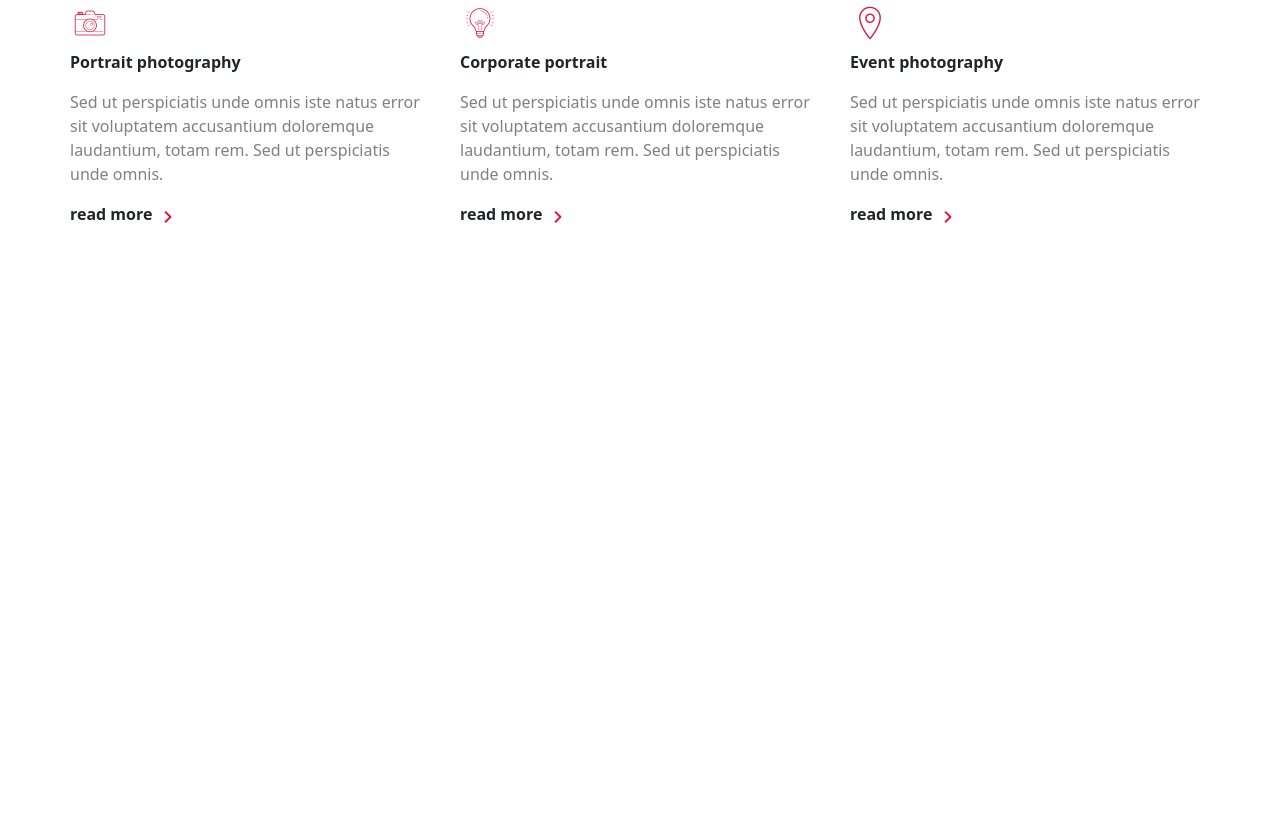
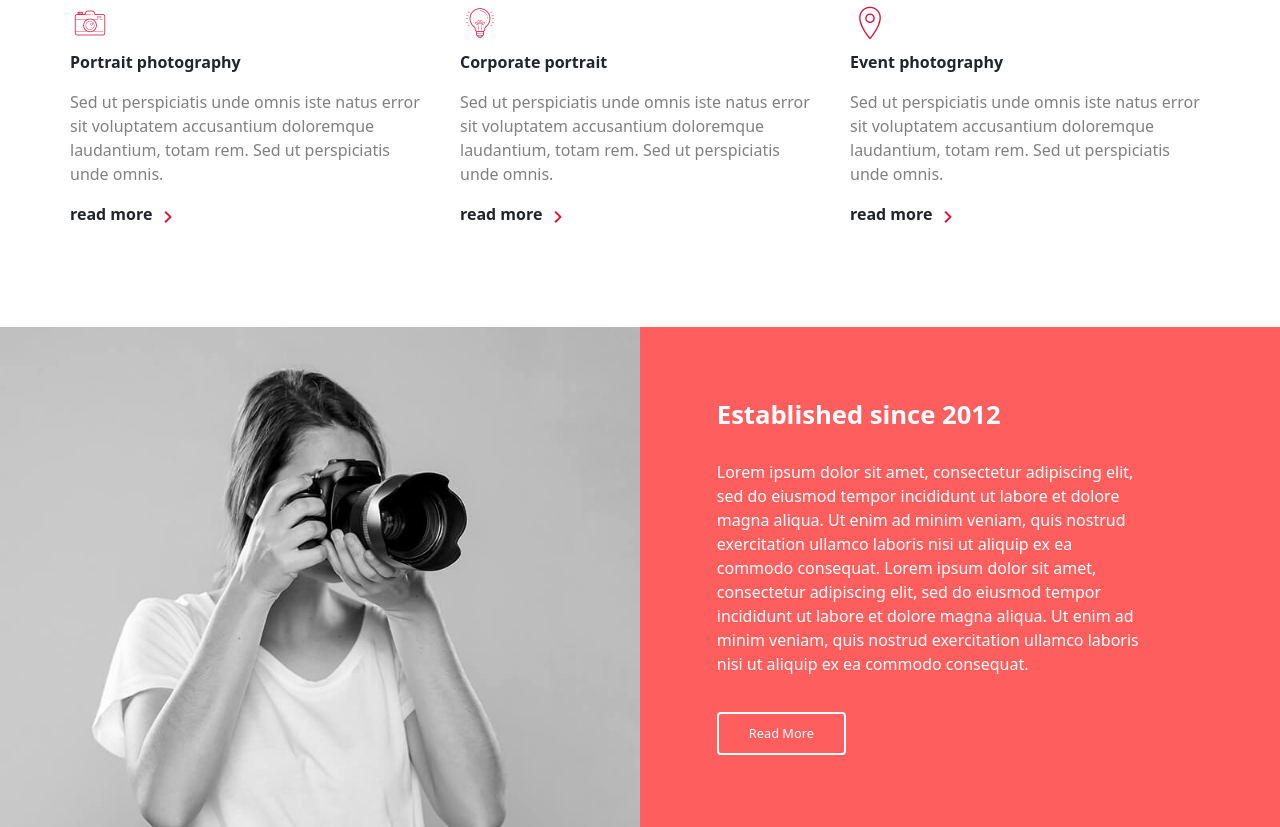
Before and after one commit to websitecreatorx/sajt, a plain HTML site: page index.html in a window 1280 px wide. Shown: the part 1107-1934 px from the top of the page. Before the commit the page ends 1434 px from the top, so only its background shows below. Drawn offline with nearby package versions, Linux system fonts and the light colour scheme.

Commit message:
Add files via upload

```diff
--- a/index.html
+++ b/index.html
@@ -51,7 +51,7 @@
             </div>
         </div>
     </div>
-    <section id="pocetak">
+    <section>
         <div class="container">
             <div class="row">
                 <div class="col-md-12 naslov">
@@ -98,6 +98,23 @@
             </div>
         </div>
     </section>
+    <section>
+        <div class="container crvenicont">
+            <div class="row crvenirow">
+                <div class="crvenaslika">
+                </div>
+                <div class="crvenidiv">
+                    <div class="crvenidivsve">
+                        <h1>Established since 2012</h1>
+                        <div class="crvenitekst">
+                            <p>Lorem ipsum dolor sit amet, consectetur adipiscing elit, sed do eiusmod tempor incididunt ut labore et dolore magna aliqua. Ut enim ad minim veniam, quis nostrud exercitation ullamco laboris nisi ut aliquip ex ea commodo consequat. Lorem ipsum dolor sit amet, consectetur adipiscing elit, sed do eiusmod tempor incididunt ut labore et dolore magna aliqua. Ut enim ad minim veniam, quis nostrud exercitation ullamco laboris nisi ut aliquip ex ea commodo consequat.</p>
+                        </div>
+                        <button class="readbtn">Read More</button>
+                    </div>
+                </div>
+            </div>
+        </div>
+    </section>
     <script src="https://cdn.jsdelivr.net/npm/bootstrap@5.3.1/dist/js/bootstrap.bundle.min.js" integrity="sha384-HwwvtgBNo3bZJJLYd8oVXjrBZt8cqVSpeBNS5n7C8IVInixGAoxmnlMuBnhbgrkm" crossorigin="anonymous"></script>
     <script src="script.js"></script>
 </body>
--- a/style.css
+++ b/style.css
@@ -90,8 +90,8 @@ header{
 }
 
 .pozadina{
-    background-image: url(slike/woman.jpg);
-    background-size: 100vw 115%;
+    background-image: url(slike/zena.jpg);
+    background-size: cover;
     background-position: center;
     background-position-y: 0px;
     background-repeat: no-repeat;
@@ -324,6 +324,15 @@ header{
     .centar{
         display: grid;
     }
+    .crvenirow{
+        display: grid;
+    }
+    .crvenaslika{
+        width: 100% !important;
+    }
+    .crvenidiv{
+        width: 100% !important;
+    }
 }
 
 @media (max-width:360px) {
@@ -331,3 +340,82 @@ header{
         width: 300px !important;
     }
 }
+
+.crvenidiv{
+    background-color: rgb(255, 94, 94);
+    text-align: left;
+    color: white;
+    padding-inline: 0;
+    width: 50%;
+    max-height: 500px;
+}
+
+.crvenidiv h1{
+    padding-top: 20px;
+    font-weight: 600;
+    font-size: 160%;
+    padding-bottom: 40px;
+    width: max-content;
+}
+
+.crvenidivsve{
+    width: 70%;
+    padding-left: 12%;
+    padding-block: 8.2%;
+}
+
+.crvenitekst{
+    text-align: left;
+    padding-right: 35%;
+    font-weight: 500;
+    margin-top: -5%;
+    width: 120%;
+}
+
+.crvenicont{
+    max-width: 100%;
+    max-height: 440px;
+}
+
+.crvenaslika{
+    padding-inline: 0;
+    width: 50%;
+    height: 500px;
+    max-height: 500px;
+    overflow: hidden;
+    background-image: url(slike/fotograf.jpg);
+    background-size: 100% 140%;
+    background-size: cover;
+    background-position: center;
+    background-position-y: center;
+}
+
+.readbtn{
+    font-size: 80%;
+    margin-top: 20px;
+    border: 2px solid white;
+    border-radius: 4px;
+    background-color: rgb(255, 94, 94);
+    color: white;
+    padding-block: 10px;
+    padding-inline: 30px;
+}
+
+@media (max-width:1330px){
+    .crvenitekst{
+        padding-right: 5%;
+    }
+}
+
+@media (max-width:428px) {
+    .crvenidivsve{
+        scale: 80%;
+        margin-top: -40px;
+    }
+}
+
+@media (max-width:360px) {
+    .crvenidivsve{
+        margin-top: -80px;
+    }
+}
```
Also changed, not shown: slike/fotograf.jpg (added), slike/zena.jpg (added).
